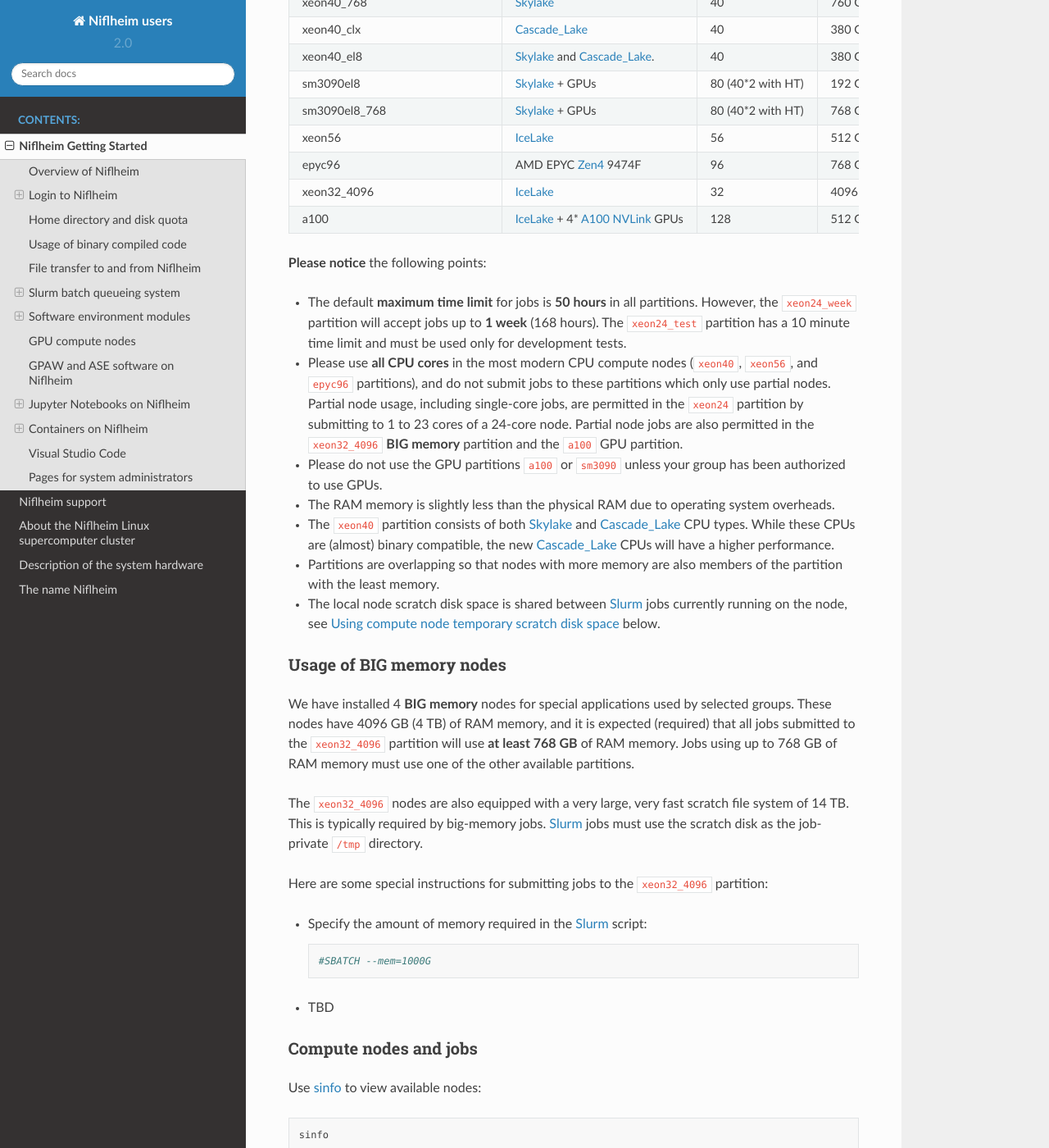
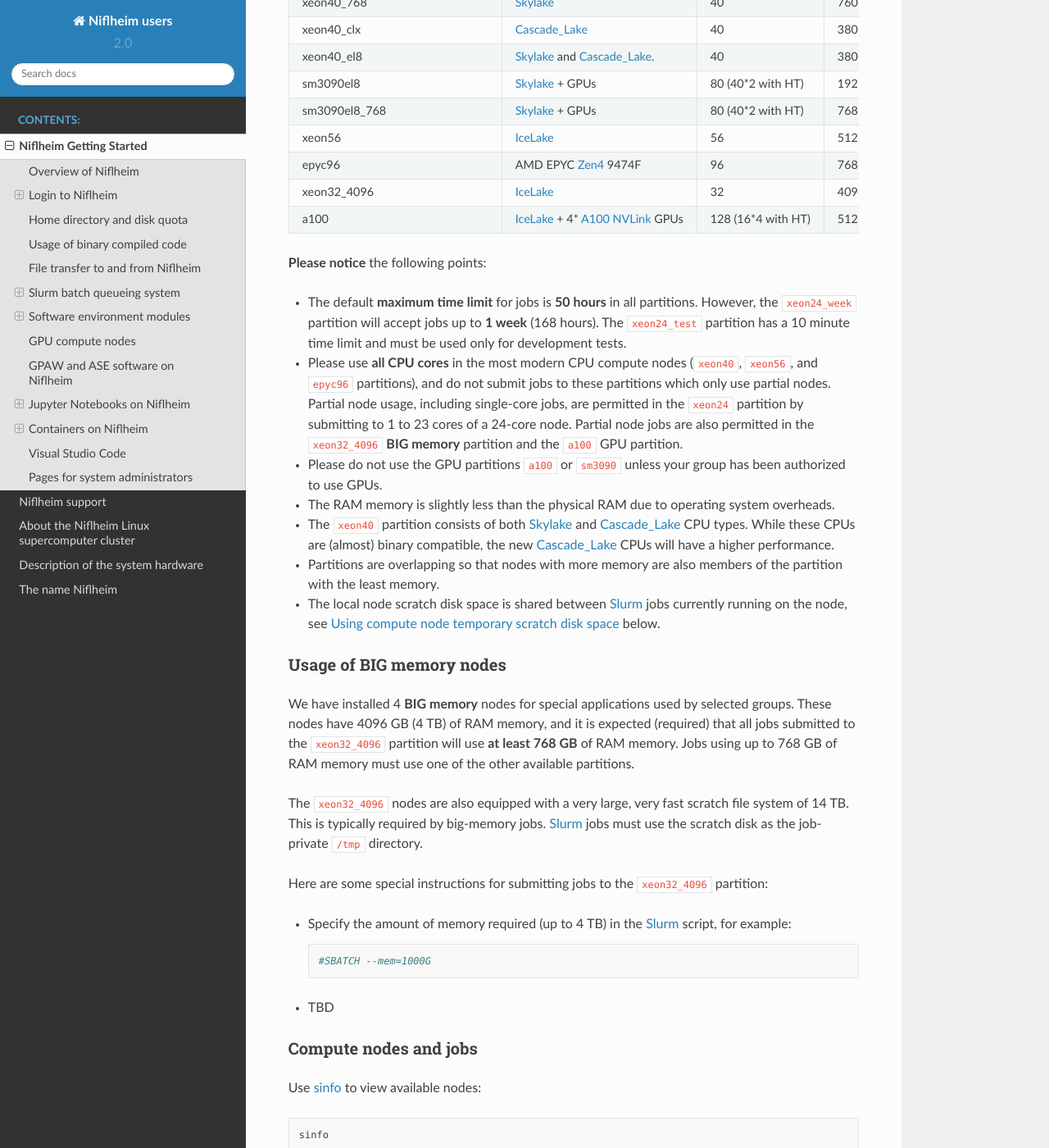
Before and after one commit to OleHolmNielsen/Niflheim_users, a Sphinx documentation site: the page built from docs/Niflheim_Getting_Started.rst, in a window 1280 px wide and 1400 px high, scrolled down 5478 px. Shown: the whole window at 82% size. Built offline with Sphinx 7.4.7 and the Read the Docs theme 2.0.0, drawn with Linux system fonts in a browser that asks for light colours; some of the changed text lies outside the part shown.

Commit message:
Minor edits

```diff
--- a/docs/Niflheim_Getting_Started.rst
+++ b/docs/Niflheim_Getting_Started.rst
@@ -344,7 +344,7 @@ Niflheim contains a number of node partitions with different types of CPU archit
     - RockyLinux 8
   * - a100
     - IceLake_ + 4* A100_ NVLink_ GPUs
-    - 128
+    - 128 (16*4 with HT)
     - 512 GB
     - 1.7 TB
     - surt
@@ -386,7 +386,7 @@ Slurm_ jobs must use the scratch disk as the job-private ``/tmp`` directory.
 
 Here are some special instructions for submitting jobs to the ``xeon32_4096`` partition:
 
-* Specify the amount of memory required in the Slurm_ script::
+* Specify the amount of memory required (up to 4 TB) in the Slurm_ script, for example::
 
    #SBATCH --mem=1000G
 
```
Also changed, not shown: other parts of docs/Niflheim_Getting_Started.rst (+2 -2 lines).
